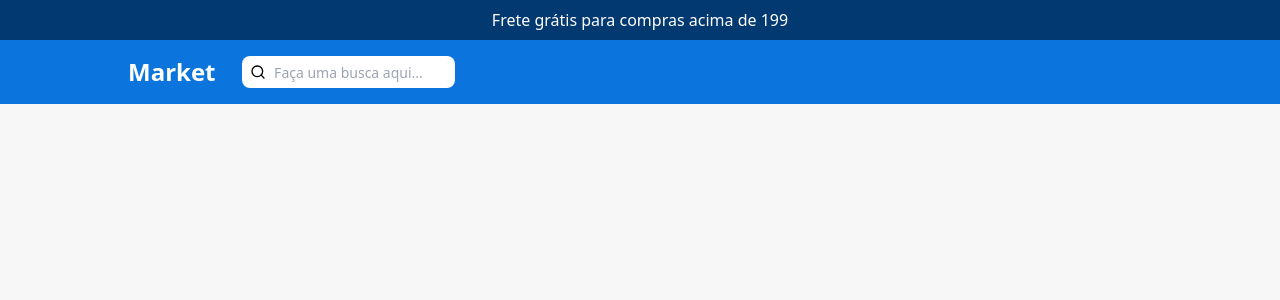
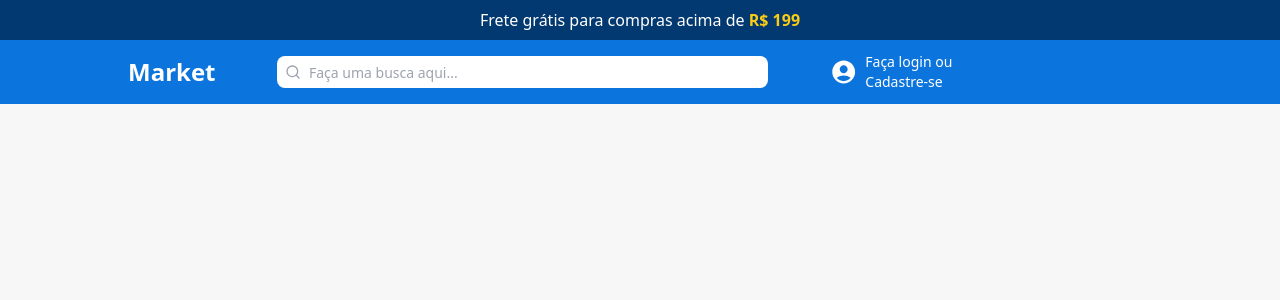
Before and after one commit to WenerRodrigo/market-react, a React (Vite) app: page / in a window 1280 px wide. Shown: the top 300 px of the page. Built offline with nearby package versions, Linux system fonts and the light colour scheme.

Commit message:
chore: created component login

```diff
--- a/src/components/TopHeader/index.tsx
+++ b/src/components/TopHeader/index.tsx
@@ -3,7 +3,7 @@ export const TopHeader = () => {
   return (
     <div className='flex justify-center items-center w-full'>
         <div className='flex items-center justify-center bg-primary w-full h-10'>
-            <span className='text-center text-white text-md'>Frete grátis para compras acima de 199</span>
+            <span className='text-center text-white text-md'>Frete grátis para compras acima de <strong className="text-yellow-400">R$ 199</strong></span>
         </div>
     </div>
   )
--- a/src/components/login/index.tsx
+++ b/src/components/login/index.tsx
@@ -2,9 +2,10 @@ import { MdAccountCircle } from "react-icons/md";
 
 export const Login = () => {
   return (
-    <div>
-      <div>
-        <MdAccountCircle />
+    <div className="flex items-center justify-between cursor-pointer">
+      <div className="flex items-center w-3/5">
+        <MdAccountCircle className="flex items-center justify-center text-5xl text-white hover:text-yellow-500"/>
+        <span className="text-sm text-white px-2 hover:text-yellow-500">Faça login ou Cadastre-se</span>
       </div>
     </div>
   );
--- a/src/components/search/index.tsx
+++ b/src/components/search/index.tsx
@@ -3,9 +3,9 @@ import { LuSearch } from "react-icons/lu";
 
 export const Search = () => {
   return (
-    <div className="flex items-center justify-center">
+    <div className="flex items-center justify-center cursor-pointer w-3/5">
       <div className="relative flex items-center justify-between w-4/5 py-2">
-        <div className="absolute px-2">
+        <div className="absolute px-2 text-gray-400">
             <LuSearch />
         </div>
         <input type="text" placeholder="Faça uma busca aqui..." className="flex items-center justify-center rounded-lg text-sm h-8 w-full px-8"/>
--- a/src/output.css
+++ b/src/output.css
@@ -560,48 +560,36 @@ video {
   height: 2.5rem;
 }
 
-.h-12 {
-  height: 3rem;
+.h-8 {
+  height: 2rem;
 }
 
-.h-auto {
-  height: auto;
-}
-
-.h-9 {
-  height: 2.25rem;
-}
-
-.h-6 {
-  height: 1.5rem;
-}
-
-.h-8 {
-  height: 2rem;
+.w-4\/5 {
+  width: 80%;
 }
 
 .w-full {
   width: 100%;
 }
 
-.w-4\/5 {
-  width: 80%;
-}
-
-.w-80 {
-  width: 20rem;
+.w-3\/5 {
+  width: 60%;
 }
 
 .w-auto {
   width: auto;
 }
 
-.w-3\/4 {
-  width: 75%;
+.w-2\/5 {
+  width: 40%;
 }
 
-.items-end {
-  align-items: flex-end;
+.w-10 {
+  width: 2.5rem;
+}
+
+.cursor-pointer {
+  cursor: pointer;
 }
 
 .items-center {
@@ -616,24 +604,24 @@ video {
   justify-content: space-between;
 }
 
-.rounded-sm {
-  border-radius: 0.125rem;
+.gap-1 {
+  gap: 0.25rem;
+}
+
+.gap-2 {
+  gap: 0.5rem;
+}
+
+.gap-3 {
+  gap: 0.75rem;
 }
 
 .rounded-lg {
   border-radius: 0.5rem;
 }
 
-.rounded {
-  border-radius: 0.25rem;
-}
-
-.rounded-xl {
-  border-radius: 0.75rem;
-}
-
-.border {
-  border-width: 1px;
+.border-none {
+  border-style: none;
 }
 
 .bg-primary {
@@ -646,19 +634,9 @@ video {
   background-color: rgb(12 117 221 / var(--tw-bg-opacity));
 }
 
-.px-4 {
-  padding-left: 1rem;
-  padding-right: 1rem;
-}
-
-.py-1 {
-  padding-top: 0.25rem;
-  padding-bottom: 0.25rem;
-}
-
-.py-2 {
-  padding-top: 0.5rem;
-  padding-bottom: 0.5rem;
+.bg-white {
+  --tw-bg-opacity: 1;
+  background-color: rgb(255 255 255 / var(--tw-bg-opacity));
 }
 
 .px-2 {
@@ -666,24 +644,14 @@ video {
   padding-right: 0.5rem;
 }
 
-.px-1 {
-  padding-left: 0.25rem;
-  padding-right: 0.25rem;
-}
-
-.py-4 {
-  padding-top: 1rem;
-  padding-bottom: 1rem;
-}
-
-.px-6 {
-  padding-left: 1.5rem;
-  padding-right: 1.5rem;
-}
-
 .px-8 {
   padding-left: 2rem;
   padding-right: 2rem;
+}
+
+.py-2 {
+  padding-top: 0.5rem;
+  padding-bottom: 0.5rem;
 }
 
 .text-center {
@@ -700,6 +668,11 @@ video {
   line-height: 1.25rem;
 }
 
+.text-5xl {
+  font-size: 3rem;
+  line-height: 1;
+}
+
 .font-bold {
   font-weight: 700;
 }
@@ -708,3 +681,53 @@ video {
   --tw-text-opacity: 1;
   color: rgb(255 255 255 / var(--tw-text-opacity));
 }
+
+.text-yellow-400 {
+  --tw-text-opacity: 1;
+  color: rgb(250 204 21 / var(--tw-text-opacity));
+}
+
+.text-yellow-600 {
+  --tw-text-opacity: 1;
+  color: rgb(202 138 4 / var(--tw-text-opacity));
+}
+
+.text-yellow-700 {
+  --tw-text-opacity: 1;
+  color: rgb(161 98 7 / var(--tw-text-opacity));
+}
+
+.text-yellow-500 {
+  --tw-text-opacity: 1;
+  color: rgb(234 179 8 / var(--tw-text-opacity));
+}
+
+.text-gray-600 {
+  --tw-text-opacity: 1;
+  color: rgb(75 85 99 / var(--tw-text-opacity));
+}
+
+.text-gray-400 {
+  --tw-text-opacity: 1;
+  color: rgb(156 163 175 / var(--tw-text-opacity));
+}
+
+.hover\:text-gray-400:hover {
+  --tw-text-opacity: 1;
+  color: rgb(156 163 175 / var(--tw-text-opacity));
+}
+
+.hover\:text-yellow-400:hover {
+  --tw-text-opacity: 1;
+  color: rgb(250 204 21 / var(--tw-text-opacity));
+}
+
+.hover\:text-yellow-600:hover {
+  --tw-text-opacity: 1;
+  color: rgb(202 138 4 / var(--tw-text-opacity));
+}
+
+.hover\:text-yellow-500:hover {
+  --tw-text-opacity: 1;
+  color: rgb(234 179 8 / var(--tw-text-opacity));
+}
--- a/src/screens/header/index.tsx
+++ b/src/screens/header/index.tsx
@@ -1,3 +1,4 @@
+import { Login } from "../../components/login";
 import { Search } from "../../components/search";
 
 export const Header = () => {
@@ -6,6 +7,7 @@ export const Header = () => {
       <div className="flex items-center w-4/5">
         <h1 className="text-2xl text-white font-bold">Market</h1>
         <Search />
+        <Login />
       </div>
     </div>
   );
```
